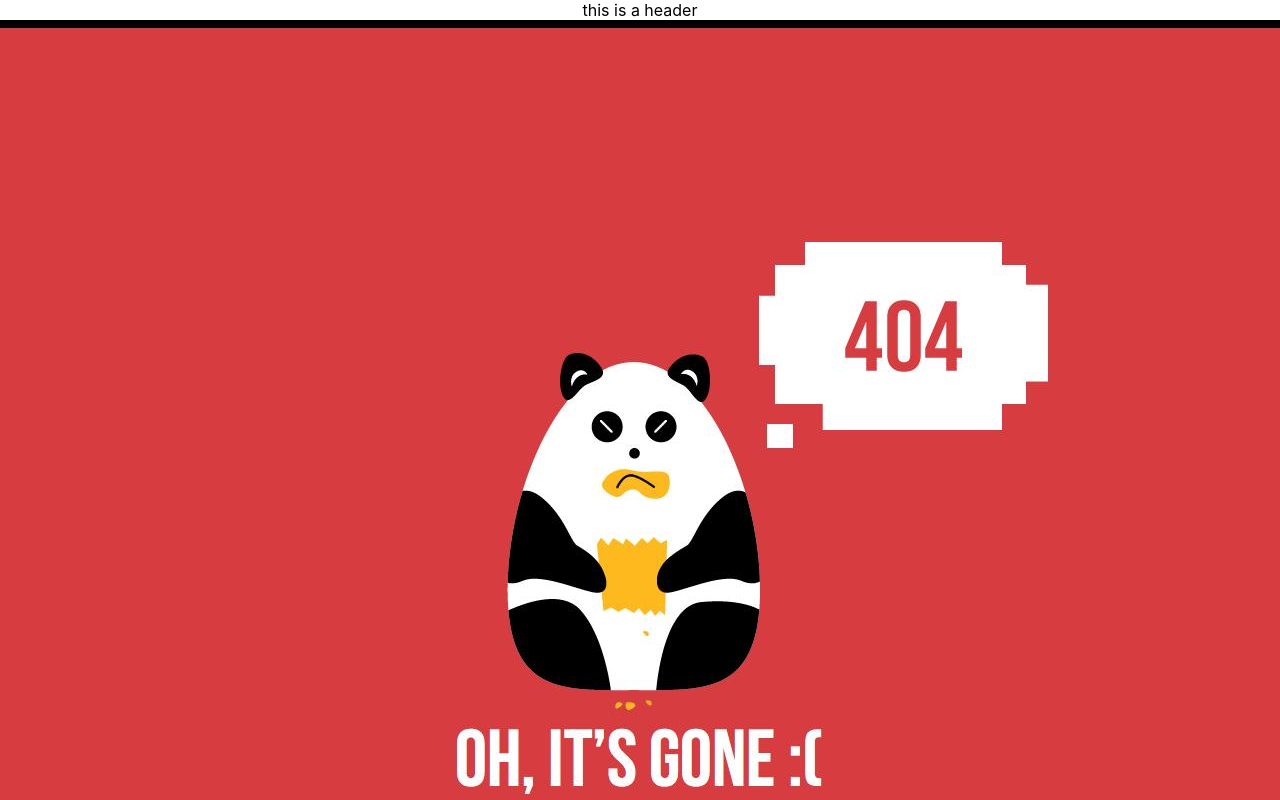
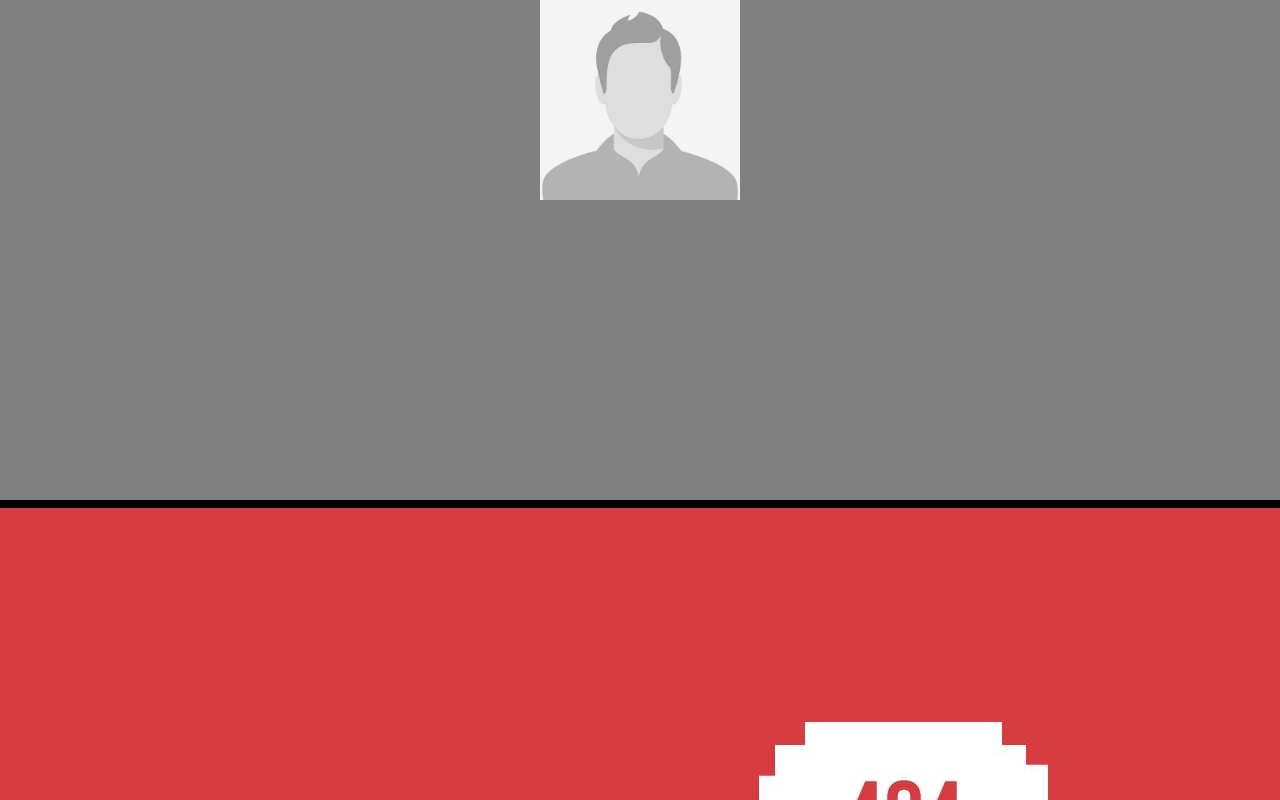
Before and after one commit to JustinSchieck/Homepage, a React (Create React App) app: page / in a window 1280 px wide. Shown: the top 800 px of the page. Built offline with nearby package versions, Linux system fonts and the light colour scheme.

Commit message:
intial push 2

```diff
--- a/src/components/Header/index.js
+++ b/src/components/Header/index.js
@@ -1,8 +1,19 @@
 import React from 'react';
 import styled from 'styled-components';
 
+const RootDiv = styled.div`
+    height: 500px;
+    background-color: grey;
+`;
+
+const Image = styled.img`
+    max-height: 200px;
+`;
+
 const Header = () => {
-    return (<div>this is a header</div>);
+    return (<RootDiv>
+        <Image src="../me.png" alt="portfolio" />
+    </RootDiv>);
 };
 
 export default Header;
```
Also changed, not shown: public/me.png (added).
